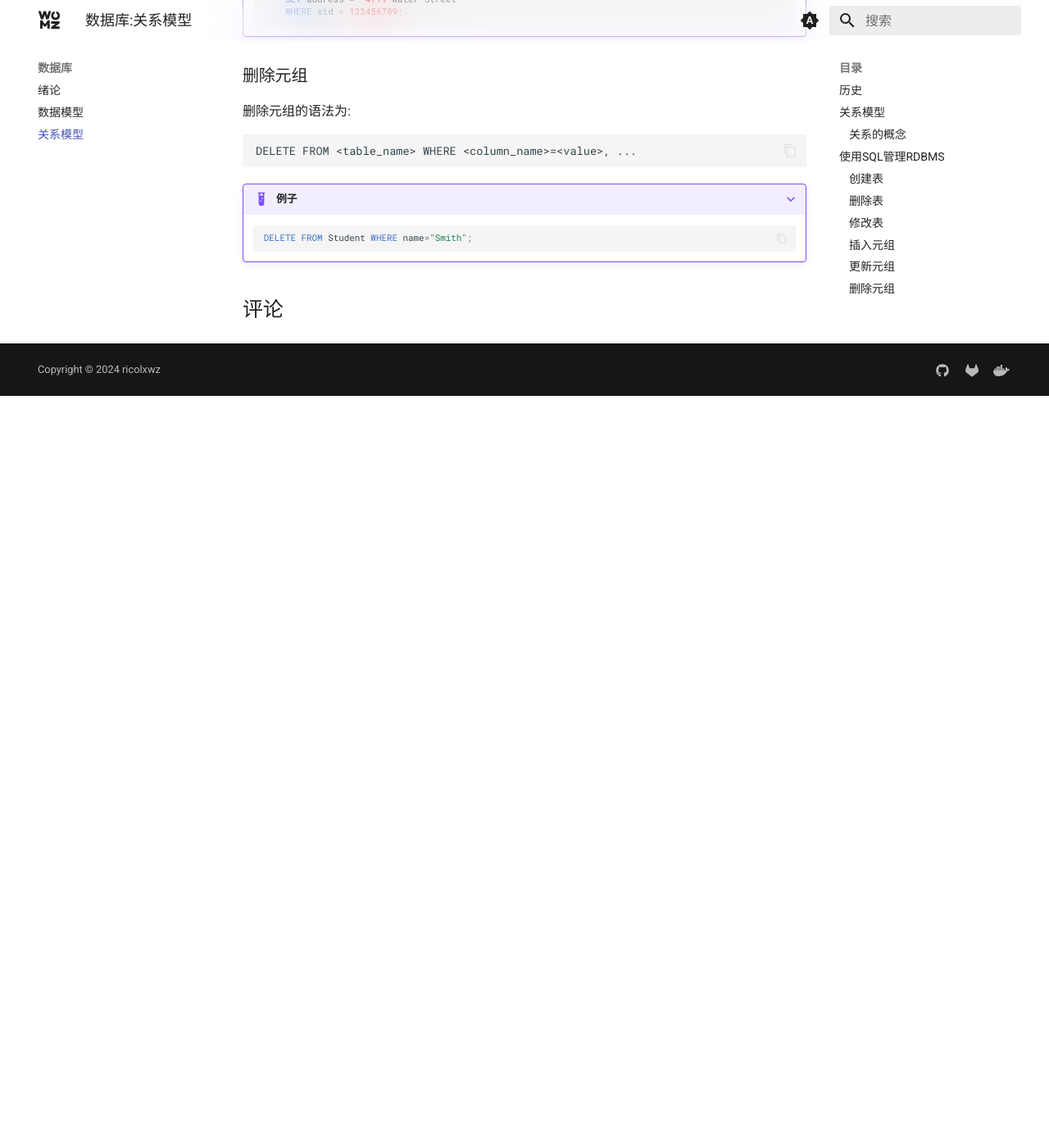
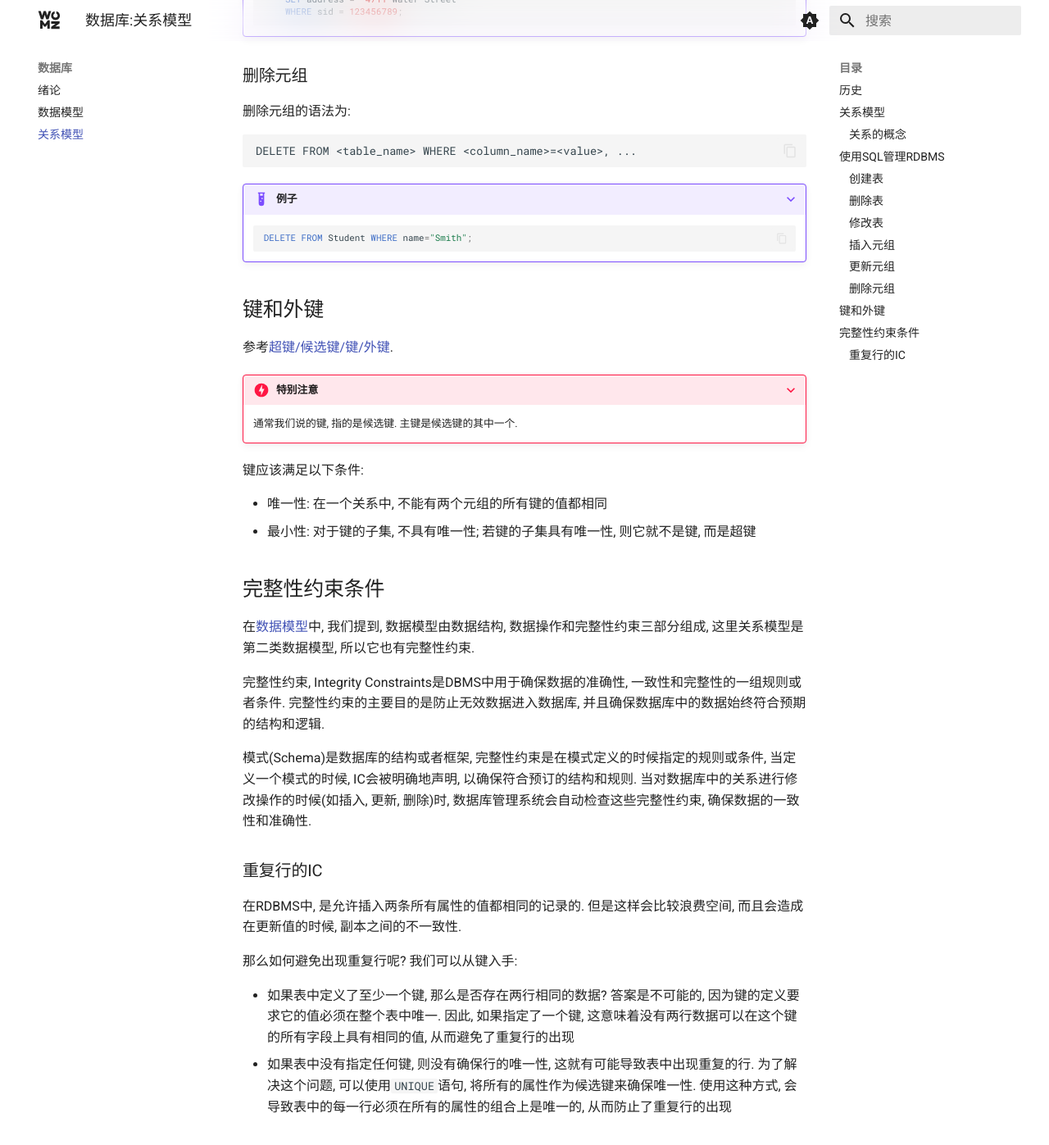
Before and after one commit to sigmax01/gk, an MkDocs documentation site: the page built from docs/数据库/关系模型.md, in a window 1280 px wide and 1400 px high, scrolled down 4075 px. Shown: the top 1397 px of the window at 82% size. Built offline with MkDocs 1.6.1 and Material for MkDocs 9.7.7, drawn with Linux system fonts in a browser that asks for light colours; comment, search, counter and statistics services are not loaded; before the commit the page ends 4558 px from its top, so only the background shows below that.

Commit message:
update \345\205\263\347\263\273\346\250\241\345\236\213.md" and \346\225\260\346\215\256\346\250\241\345\236\213.md"

````diff
--- a/docs/数据库/关系模型.md
+++ b/docs/数据库/关系模型.md
@@ -166,3 +166,33 @@ DELETE FROM <table_name> WHERE <column_name>=<value>, ...
     ```sql
     DELETE FROM Student WHERE name="Smith";
     ```
+
+## 键和外键
+
+参考[超键/候选键/键/外键](/数据库/数据模型/#各种键).
+
+???+ danger "特别注意"
+
+    通常我们说的键, 指的是候选键. 主键是候选键的其中一个.
+
+键应该满足以下条件:
+
+- 唯一性: 在一个关系中, 不能有两个元组的所有键的值都相同
+- 最小性: 对于键的子集, 不具有唯一性; 若键的子集具有唯一性, 则它就不是键, 而是超键
+
+## 完整性约束条件
+
+在[数据模型](/数据库/数据模型/#数据模型的组成要素)中, 我们提到, 数据模型由数据结构, 数据操作和完整性约束三部分组成, 这里关系模型是第二类数据模型, 所以它也有完整性约束.
+
+完整性约束, Integrity Constraints是DBMS中用于确保数据的准确性, 一致性和完整性的一组规则或者条件. 完整性约束的主要目的是防止无效数据进入数据库, 并且确保数据库中的数据始终符合预期的结构和逻辑.
+
+模式(Schema)是数据库的结构或者框架, 完整性约束是在模式定义的时候指定的规则或条件, 当定义一个模式的时候, IC会被明确地声明, 以确保符合预订的结构和规则. 当对数据库中的关系进行修改操作的时候(如插入, 更新, 删除)时, 数据库管理系统会自动检查这些完整性约束, 确保数据的一致性和准确性.
+
+### 重复行的IC
+
+在RDBMS中, 是允许插入两条所有属性的值都相同的记录的. 但是这样会比较浪费空间, 而且会造成在更新值的时候, 副本之间的不一致性.
+
+那么如何避免出现重复行呢? 我们可以从键入手:
+
+- 如果表中定义了至少一个键, 那么是否存在两行相同的数据? 答案是不可能的, 因为键的定义要求它的值必须在整个表中唯一. 因此, 如果指定了一个键, 这意味着没有两行数据可以在这个键的所有字段上具有相同的值, 从而避免了重复行的出现
+- 如果表中没有指定任何键, 则没有确保行的唯一性, 这就有可能导致表中出现重复的行. 为了解决这个问题, 可以使用`UNIQUE`语句, 将所有的属性作为候选键来确保唯一性. 使用这种方式, 会导致表中的每一行必须在所有的属性的组合上是唯一的, 从而防止了重复行的出现
--- a/docs/数据库/数据模型.md
+++ b/docs/数据库/数据模型.md
@@ -57,7 +57,7 @@ comments: true
 - 域(Domain): 一个属性可能取的所有属性值的范围称为该属性的域
 - 码(Key): 唯一标识实体的属性集, 在ERD中, 有下划线的属性为码
 
-#### 超键/候选键/主键/外键
+#### 超键/候选键/主键/外键 {#各种键}
 
 - 超键: 可以唯一标识一个实体的属性集称为超键. 如属性集Sno, Sname, Sage, Ssex. 在这个结构中, 只有包含Sno的属性集合才能是超键, 因为如果不包含Sno, 可能会出现同名, 同姓的人, 也可能出现同岁的人, 所以在上面的关系模式中只有通过学号才能找到某个特定的学生. 如(Sno), (Sno, Sname), (Sno, Sname, Sage)都可以称为超键
 - 候选键: 能唯一标识实体并且不含多余属性的属性级称为候选键. 在上面提到的例子中, 如果没有重名的学生, Sname也可以当作是候选键, 这里可以看出候选键是一种特殊的超键, 即把超键中多余的属性删除就可以叫作候选键. 所以在上述关系中, (Sno), (Sname)可以叫作候选键
````
